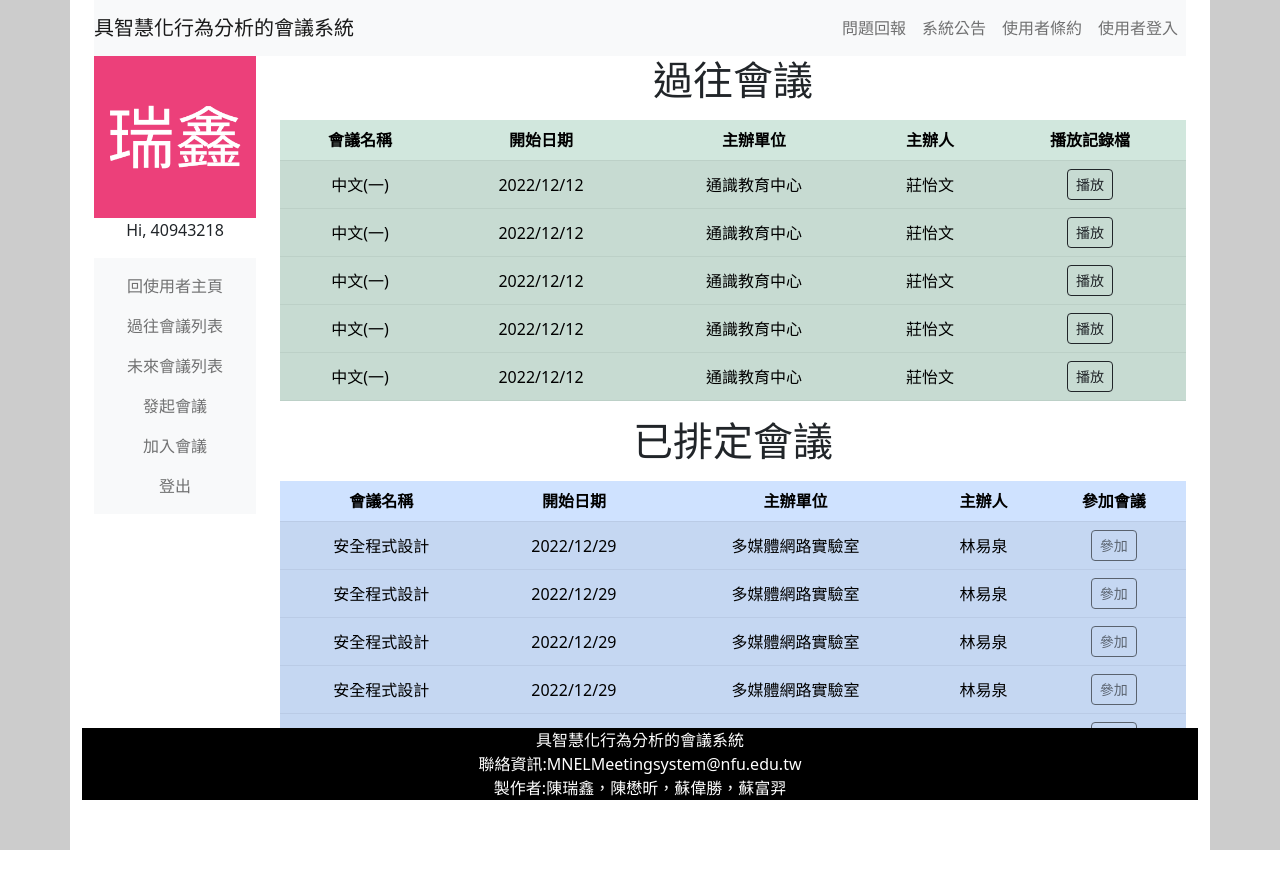
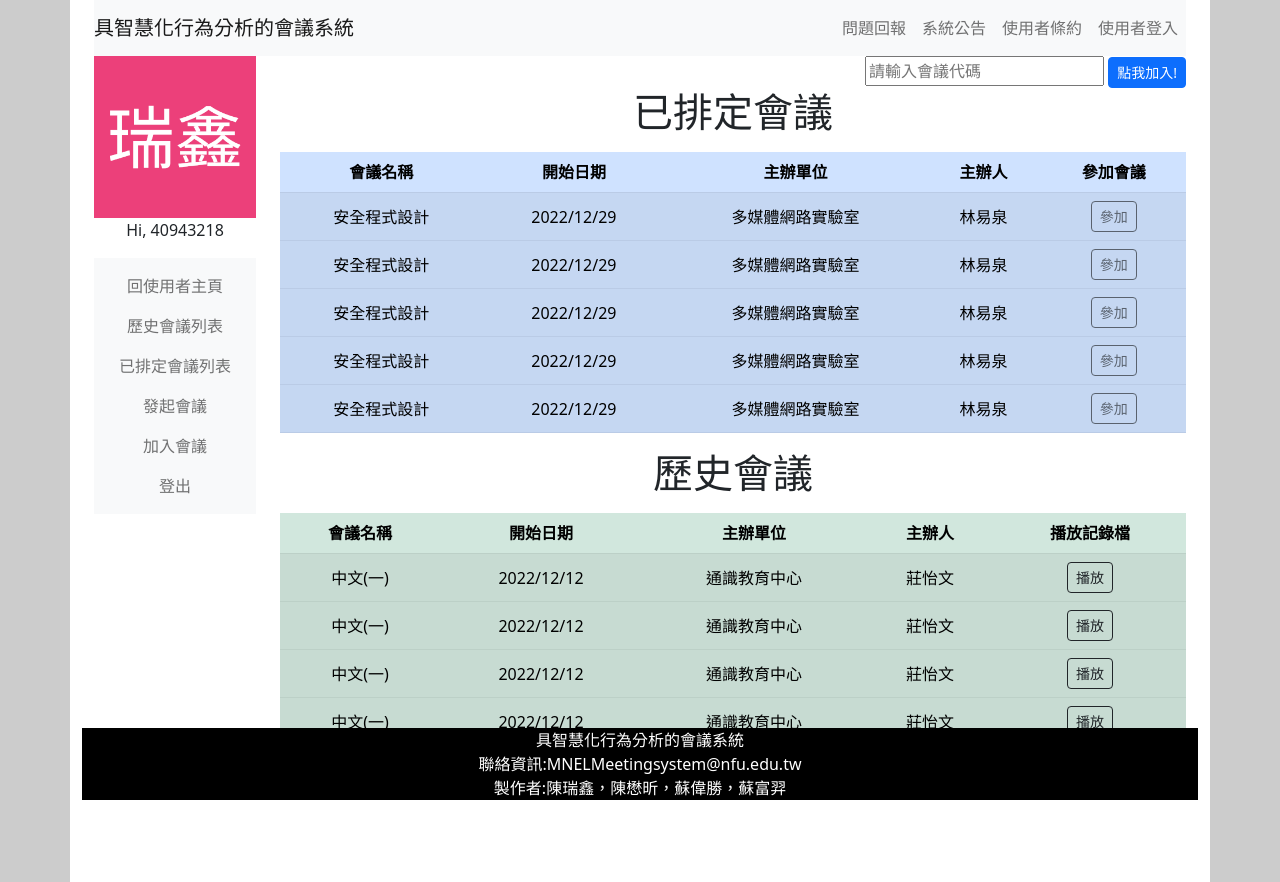
Before and after one commit to BCWizard/nfuMnel-meetingsystem, a PHP site: page /room/userPage.php in a window 1280 px wide. Before the commit the page ends 850 px from the top, so only its background shows below. Run offline with PHP 8.4, Linux system fonts and the light colour scheme; a user stored in the database is signed in; data comes from the database, SQL or seed files in the repository.

Commit message:
fix 5/24meetingProblem

```diff
--- a/htmlPhp/includePHP/userNav.php
+++ b/htmlPhp/includePHP/userNav.php
@@ -4,10 +4,10 @@
         <a class="nav-link" href="../user/userPage.php">回使用者主頁</a>
     </li>
     <li class="nav-item" id="userNavLink">
-        <a class="nav-link" href="">過往會議列表</a>
+        <a class="nav-link" href="">歷史會議列表</a>
     </li>
     <li class="nav-item" id="userNavLink">
-        <a class="nav-link" href="">未來會議列表</a>
+        <a class="nav-link" href="">已排定會議列表</a>
     </li>
     <li class="nav-item" id="userNavLink">
         <a class="nav-link" href="../user/bookingPage.php">發起會議</a>
--- a/htmlPhp/user/userPage.php
+++ b/htmlPhp/user/userPage.php
@@ -24,23 +24,16 @@
             <?php include ("../includePHP/userNav.php"); ?>
           </div>
           <div class="col-md-10">
-            <h1>
-              <p id="listHeader">過往會議</p>
-            </h1>
-            <table class="table table-success table-striped align-middle">
-              <thead>
-                <tr>
-                  <th scope="col">會議名稱</th>
-                  <th scope="col">開始日期</th>
-                  <th scope="col">主辦單位</th>
-                  <th scope="col">主辦人</th>
-                  <th scope="col">播放記錄檔</th>
-                </tr>
-              </thead>
-              <tbody>
-                <?php include("../includePHP/userHisMeet.php");?>
-              </tbody>
-            </table>
+            <div style="text-align: right;">
+              <form method="post" action="../user/join.php">
+                <input type="text" name="joinCode"
+                                placeholder="請輸入會議代碼" required>
+                <button class="btn btn-sm btn-primary btn-block btn-login input-height font16"
+                        type="submit">
+                    點我加入!
+                </button>
+              </form>
+            </div>
             <h1>
               <p id="listHeader">已排定會議</p>
             </h1>
@@ -58,6 +51,23 @@
                 <?php include("../includePHP/userFutMeet.php");?>
               </tbody>
             </table>
+            <h1>
+              <p id="listHeader">歷史會議</p>
+            </h1>
+            <table class="table table-success table-striped align-middle">
+              <thead>
+                <tr>
+                  <th scope="col">會議名稱</th>
+                  <th scope="col">開始日期</th>
+                  <th scope="col">主辦單位</th>
+                  <th scope="col">主辦人</th>
+                  <th scope="col">播放記錄檔</th>
+                </tr>
+              </thead>
+              <tbody>
+                <?php include("../includePHP/userHisMeet.php");?>
+              </tbody>
+            </table>
           </div>
         </div>
       </div>
```
